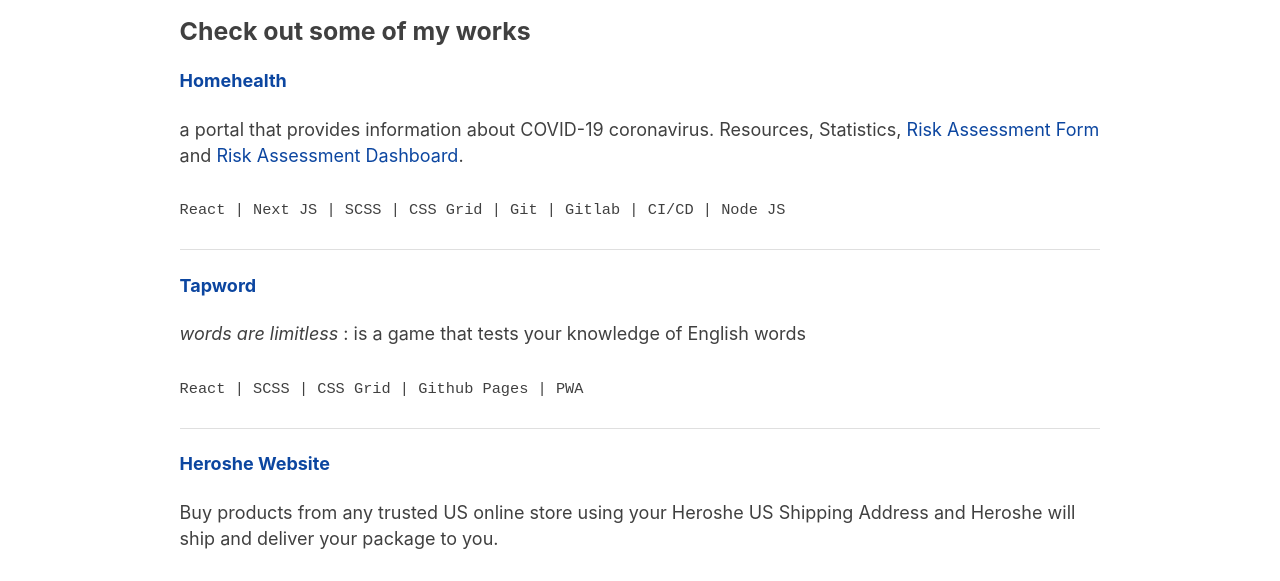
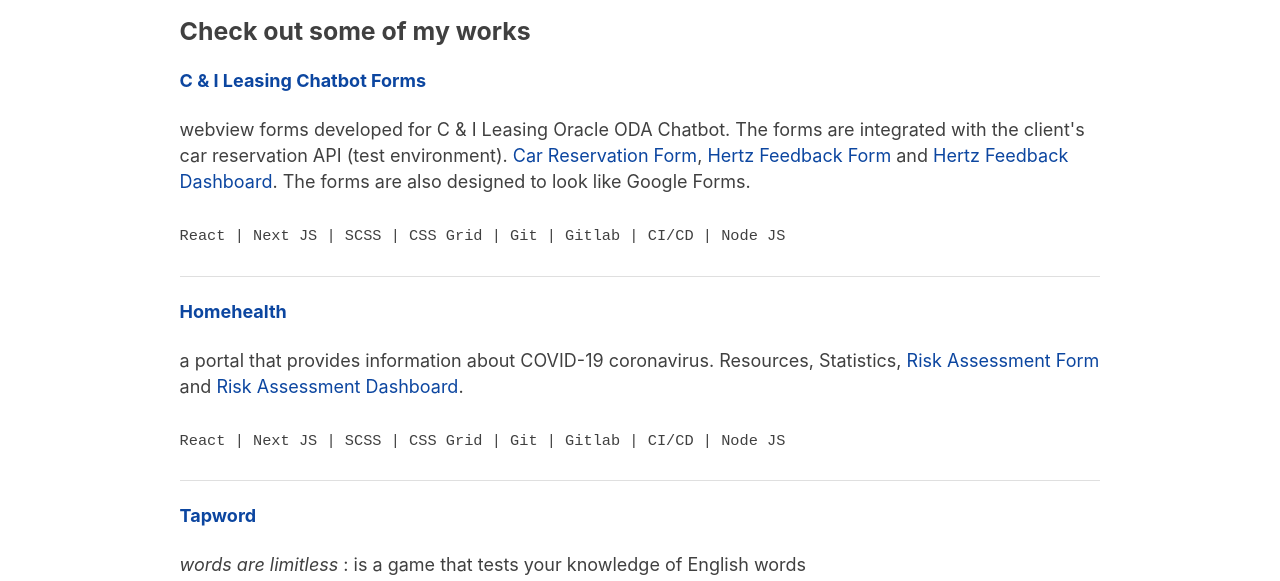
Before and after one commit to tunjioye/me, a Gatsby site: page /projects in a window 1280 px wide. Shown: the part 171-752 px from the top of the page. Built offline with nearby package versions, Linux system fonts and the light colour scheme; Gatsby itself is replaced by a stand-in of ours.

Commit message:
ADD : C & I Leasing Chatbot Forms to projects

```diff
--- a/me-md/projects.md
+++ b/me-md/projects.md
@@ -6,6 +6,14 @@
 ## Projects
 
 ### Check out some of my works
+
+#### [C & I Leasing Chatbot Forms](https://c-ileasing-forms.now.sh)
+
+webview forms developed for C & I Leasing Oracle ODA Chatbot. The forms are integrated with the client's car reservation API (test environment). [Car Reservation Form](https://c-ileasing-forms.now.sh/reservation), [Hertz Feedback Form](https://c-ileasing-forms.now.sh/hertz-feedback) and [Hertz Feedback Dashboard](https://c-ileasing-forms.now.sh/dashboard). The forms are also designed to look like Google Forms.
+
+<samp>React | Next JS | SCSS | CSS Grid | Git | Gitlab | CI/CD | Node JS</samp>
+
+---
 
 #### [Homehealth](https://homehealth.now.sh)
 
```
